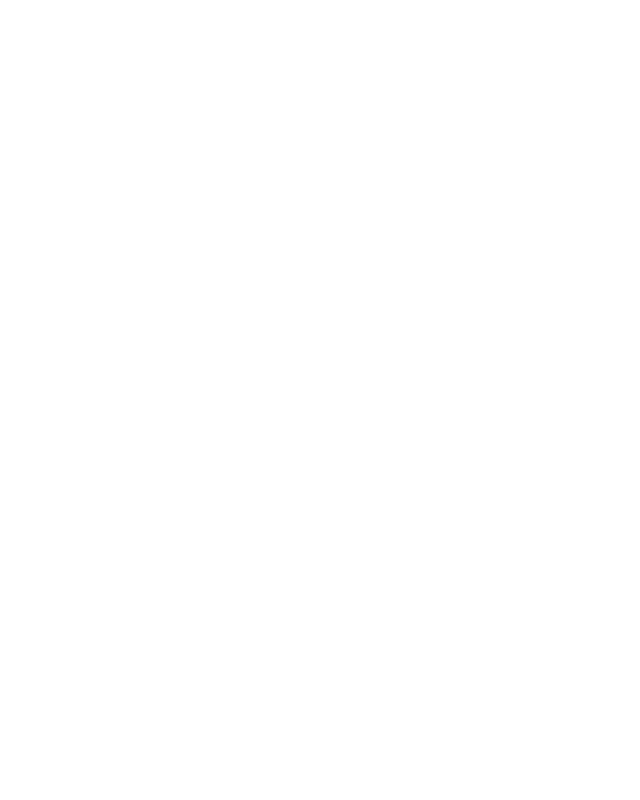
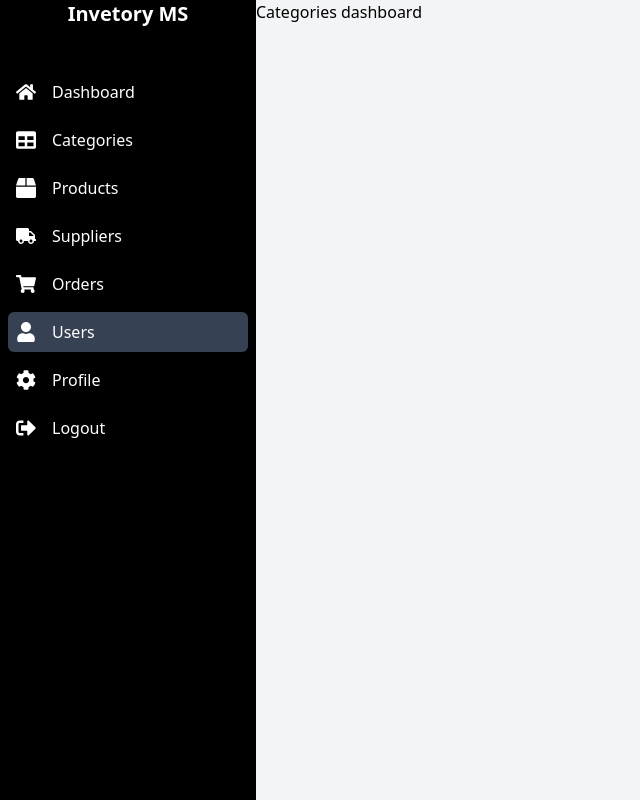
Before and after one commit to tonysodeep/IMS, a React app in the folder frontend/: page /admin-dashboard/users in a window 1280 px wide. Before the commit this address had no page. Shown: the whole page, without its empty margins (0-640 px from the left). Built offline with nearby package versions, Linux system fonts and the light colour scheme; sample sign-in values are in the browser's storage; the HTML template or start-up script is replaced by a standard one.

Commit message:
sidebar and routing

```diff
--- a/frontend/src/App.jsx
+++ b/frontend/src/App.jsx
@@ -3,6 +3,7 @@
 import Root from "./ultis/Root";
 import LoginPage from "./pages/Login";
 import ProtectedRoutes from "./ultis/ProtectedRoutes";
+import Dashboard from "./pages/Dashboard";
 
 function App() {
   return (
@@ -10,13 +11,24 @@
       <Routes>
         <Route path="/" element={<Root />} />
         <Route
-          path="/admin/dashboard"
+          path="/admin-dashboard"
           element={
             <ProtectedRoutes requiredRole={["admin"]}>
-              <h1> admin dashboard</h1>
+              <Dashboard />
             </ProtectedRoutes>
           }
-        />
+        >
+          <Route index element={<h1> Summary dasboardk</h1>}></Route>
+          <Route
+            path="categories"
+            element={<h1> Categories dashboard</h1>}
+          ></Route>
+          <Route path="products" element={<h1> Product dashboard</h1>}></Route>
+          <Route path="suppliers" element={<h1> orders dashboard</h1>}></Route>
+          <Route path="orders" element={<h1> Categories dashboard</h1>}></Route>
+          <Route path="users" element={<h1> Categories dashboard</h1>}></Route>
+        </Route>
+
         <Route
           path="/customer/dashboard"
           element={<h1>Customer Dashboard</h1>}
--- /dev/null
+++ b/frontend/src/components/Sidebar.jsx
@@ -0,0 +1,96 @@
+import React from "react";
+import {
+  FaBox,
+  FaCog,
+  FaHome,
+  FaShoppingCart,
+  FaSignOutAlt,
+  FaTable,
+  FaTruck,
+  FaUser,
+} from "react-icons/fa";
+import { NavLink } from "react-router";
+
+const Sidebar = () => {
+  const menuItems = [
+    {
+      name: "Dashboard",
+      path: "/admin-dashboard",
+      icon: <FaHome />,
+      isParent: true,
+    },
+    {
+      name: "Categories",
+      path: "/admin-dashboard/categories",
+      icon: <FaTable />,
+      isParent: false,
+    },
+    {
+      name: "Products",
+      path: "/admin-dashboard/products",
+      icon: <FaBox />,
+      isParent: false,
+    },
+    {
+      name: "Suppliers",
+      path: "/admin-dashboard/suppliers",
+      icon: <FaTruck />,
+      isParent: false,
+    },
+    {
+      name: "Orders",
+      path: "/admin-dashboard/orders",
+      icon: <FaShoppingCart />,
+      isParent: false,
+    },
+    {
+      name: "Users",
+      path: "/admin-dashboard/users",
+      icon: <FaUser />,
+      isParent: false,
+    },
+    {
+      name: "Profile",
+      path: "/admin-dashboard/profile",
+      icon: <FaCog />,
+      isParent: false,
+    },
+    {
+      name: "Logout",
+      path: "/admin-dashboard/logout",
+      icon: <FaSignOutAlt />,
+      isParent: false,
+    },
+  ];
+
+  return (
+    <div className="flex flex-col h-screen bg-black text-white w-16 md:w-64 fixed">
+      <div className="h-16 flex flex-items justify-center">
+        <span className="hidden md:block text-xl font-bold">Invetory MS</span>
+        <span className="md:hidden text-xl font-bold">IMS</span>
+      </div>
+
+      <div>
+        <ul className="space-y-2 p-2">
+          {menuItems.map((item) => (
+            <li key={item.name}>
+              <NavLink
+                end={item.isParent}
+                className={({ isActive }) =>
+                  (isActive ? "bg-gray-700" : "") +
+                  " flex items-center p-2 rounded-md hover:bg-gray-700 transition duration-200"
+                }
+                to={item.path}
+              >
+                <span className="text-xl"> {item.icon}</span>
+                <span className="ml-4 hidden md:block"> {item.name}</span>
+              </NavLink>
+            </li>
+          ))}
+        </ul>
+      </div>
+    </div>
+  );
+};
+
+export default Sidebar;
--- /dev/null
+++ b/frontend/src/pages/Dashboard.jsx
@@ -0,0 +1,18 @@
+import React from "react";
+import Sidebar from "../components/Sidebar";
+import { Outlet } from "react-router";
+
+const Dashboard = () => {
+  return (
+    <div>
+      <div className="flex">
+        <Sidebar />
+        <div className="flex-1 ml-16 md:ml-64 bg-gray-100 min-h-screen">
+          <Outlet />
+        </div>
+      </div>
+    </div>
+  );
+};
+
+export default Dashboard;
--- a/frontend/src/pages/Login.jsx
+++ b/frontend/src/pages/Login.jsx
@@ -1,6 +1,6 @@
 import React, { useState } from "react";
 import axios from "axios";
-import { userAuth } from "../context/AuthContext";
+import { useAuth } from "../context/AuthContext";
 import { useNavigate } from "react-router";
 
 const LoginPage = () => {
@@ -10,7 +10,7 @@
   const [loading, setLoading] = useState(false);
   const navigate = useNavigate();
 
-  const { login } = userAuth();
+  const { login } = useAuth();
 
   const handleSubmit = async (e) => {
     e.preventDefault();
--- a/frontend/src/ultis/Root.jsx
+++ b/frontend/src/ultis/Root.jsx
@@ -1,9 +1,9 @@
 import { useEffect } from "react";
-import { userAuth } from "../context/AuthContext.jsx";
+import { useAuth } from "../context/AuthContext.jsx";
 import { useNavigate } from "react-router";
 
 const Root = () => {
-  const { user } = userAuth();
+  const { user } = useAuth();
   const navigate = useNavigate();
 
   useEffect(() => {
```
